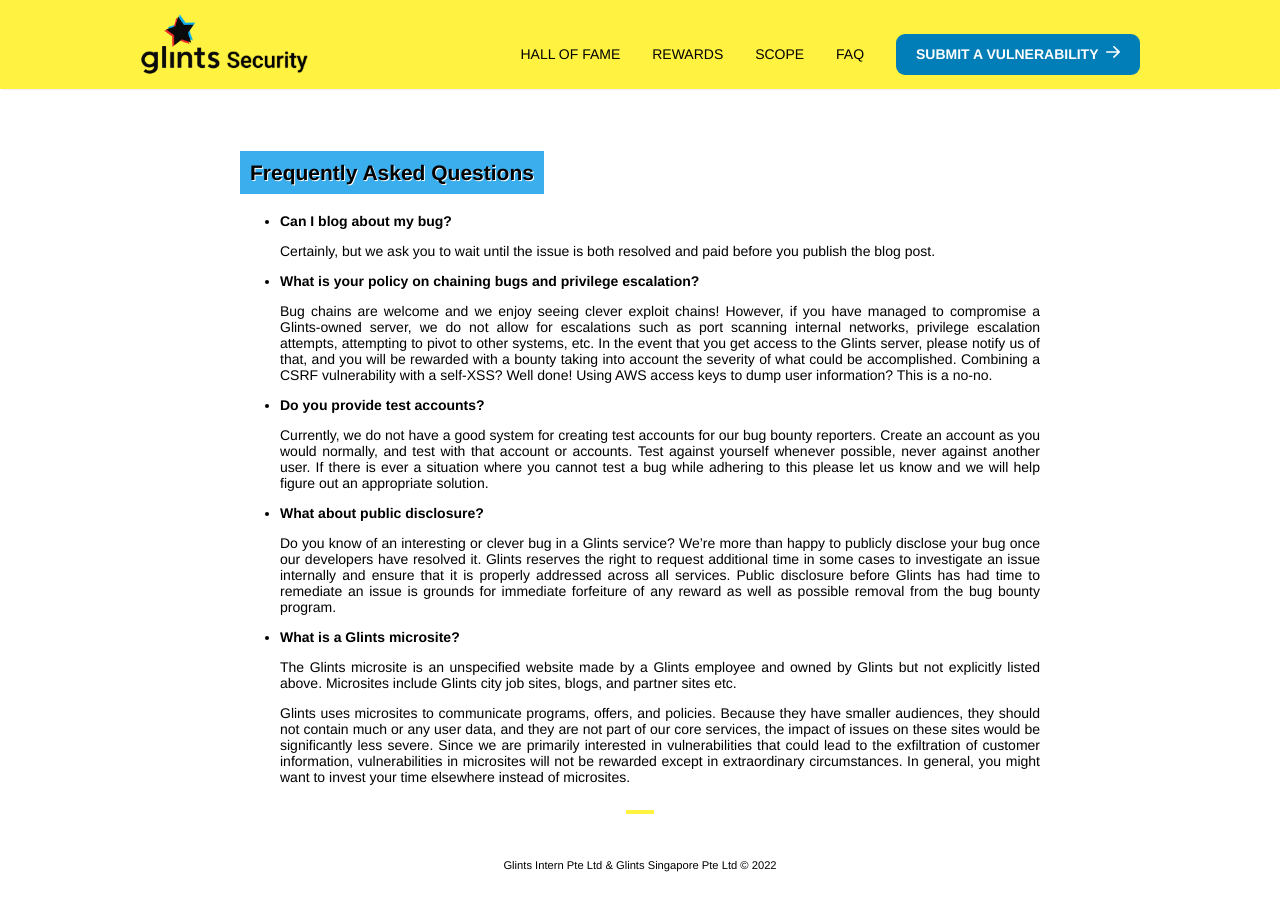
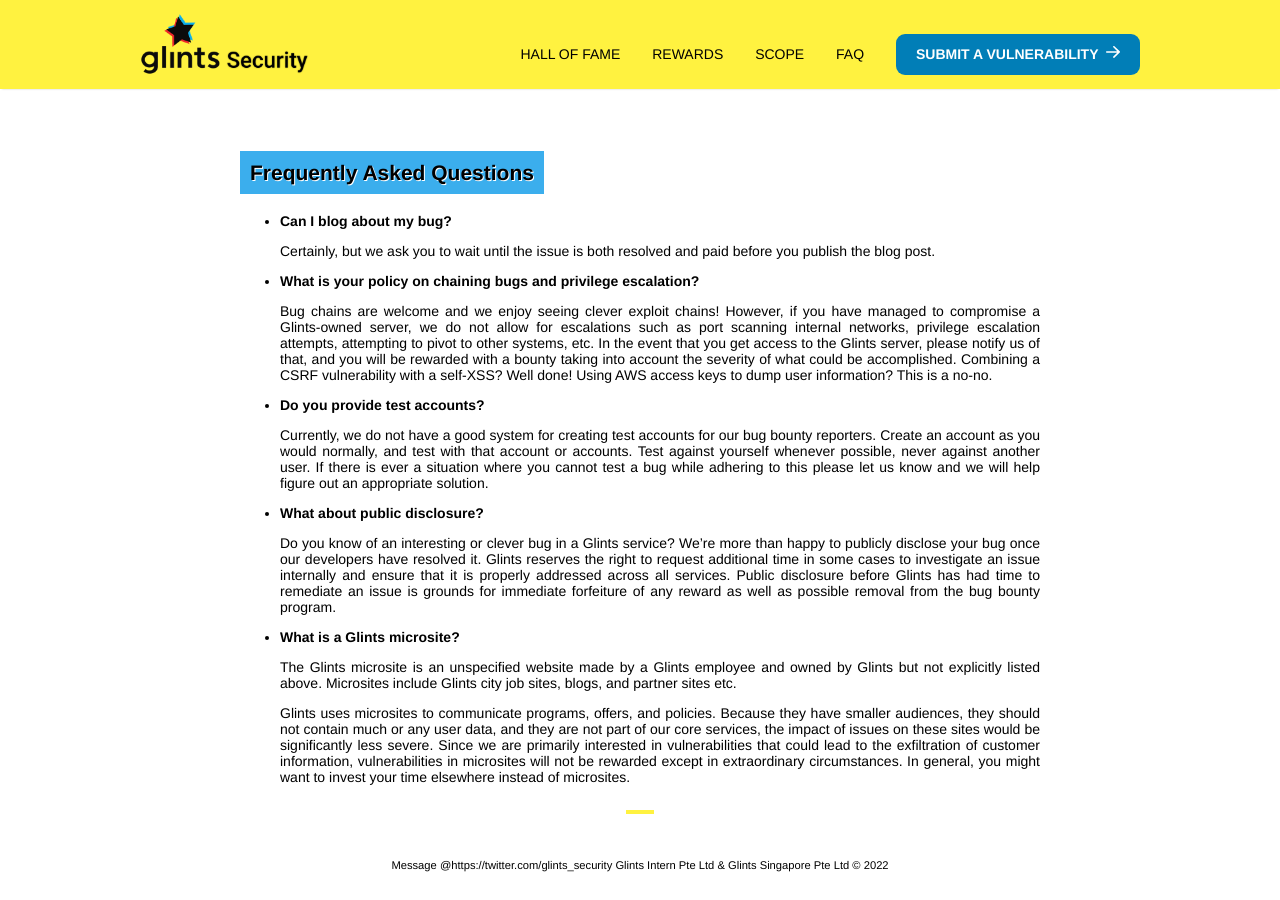
Before and after one commit to glints-dev/bug-bounty, a Jekyll site: the page built from index.html, in a window 1280 px wide and 900 px high, scrolled down 3741 px. Built offline with Jekyll 4.4.1, drawn with Linux system fonts in a browser that asks for light colours; the list of posts is cut into pages by our own code; comment, search, counter and statistics services are not loaded.

Commit message:
Update footer.html

```diff
--- a/_includes/footer.html
+++ b/_includes/footer.html
@@ -1,4 +1,7 @@
 <footer>
+  <span>
+   <a href="https://twitter.com/messages/compose?recipient_id=1453606798011731969&ref_src=twsrc%5Etfw" class="twitter-dm-button" data-screen-name="https://twitter.com/glints_security" data-show-count="false">Message @https://twitter.com/glints_security</a><script async src="https://platform.twitter.com/widgets.js" charset="utf-8"></script>
+   </span>
   <span>
     Glints Intern Pte Ltd & Glints Singapore Pte Ltd &copy; <time datetime="{{ site.time }}">{{ site.time | date: '%Y' }}</time>
   </span>
```
